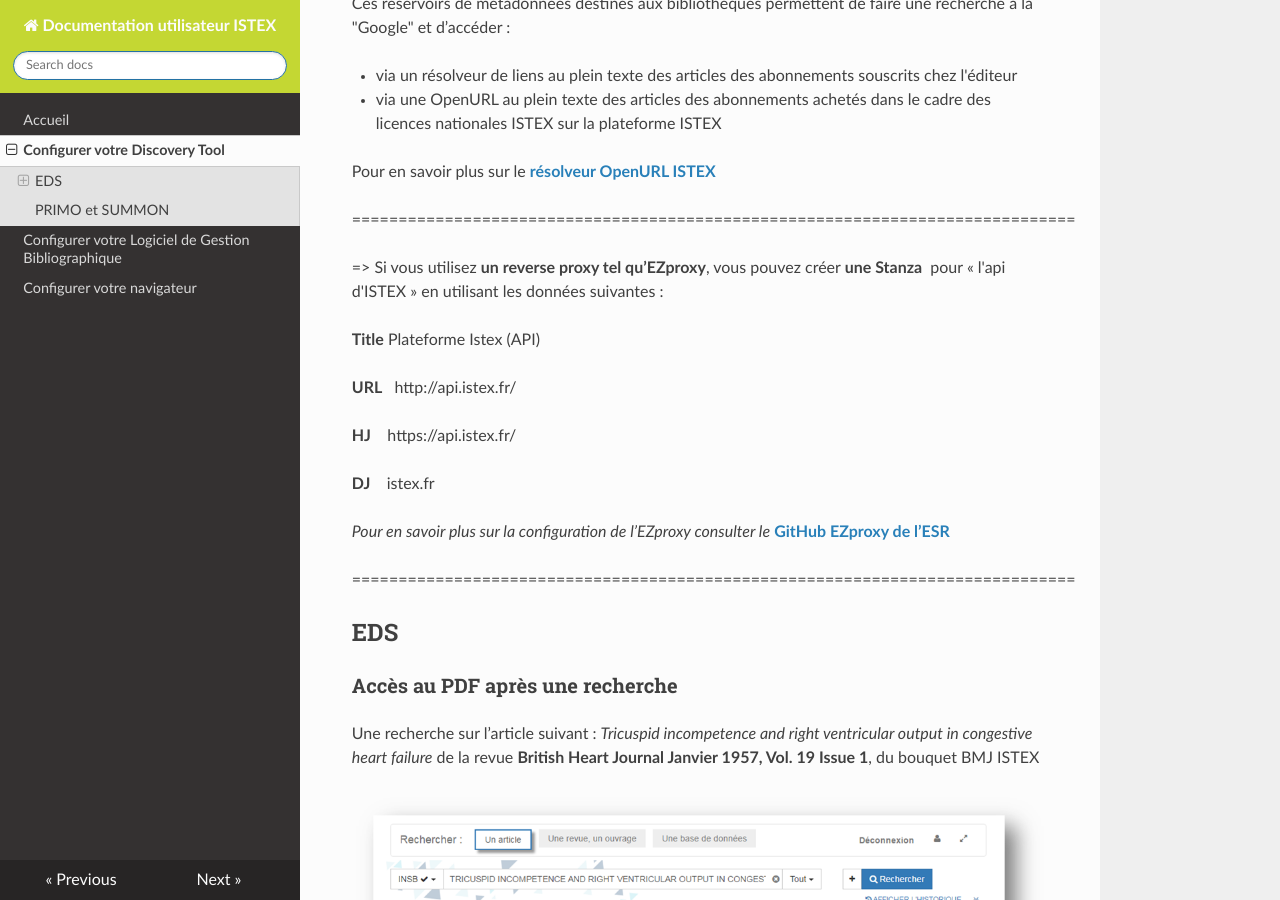
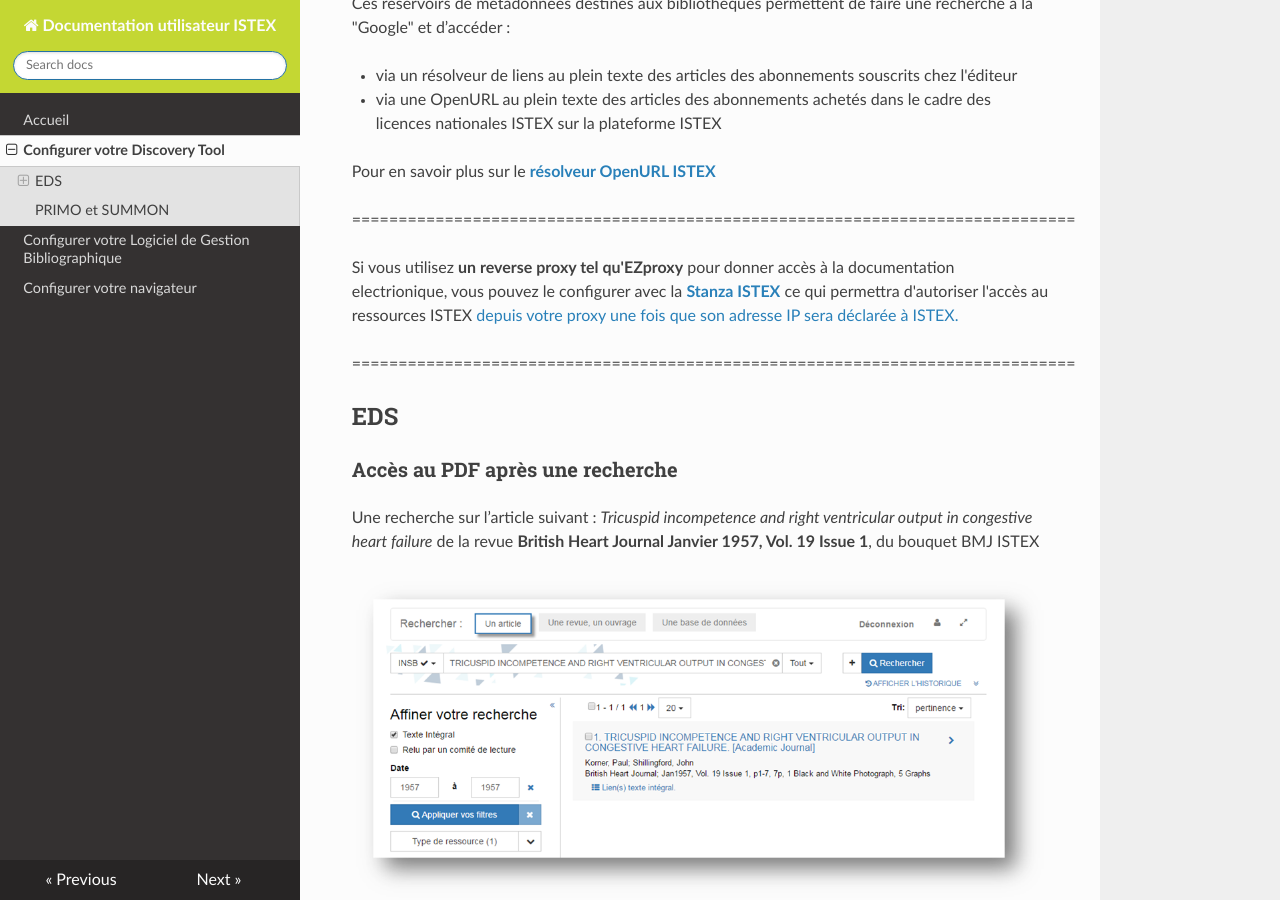
Before and after one commit to istex/istex-users-doc, an MkDocs documentation site: the page built from docs/discovery.md, in a window 1280 px wide and 900 px high, scrolled down 552 px. Built offline with MkDocs 1.6.1, drawn with Linux system fonts in a browser that asks for light colours; nearby versions of some CDN libraries; old or Windows-style settings are respelled for this version of MkDocs.

Commit message:
Update discovery.md

```diff
--- a/docs/discovery.md
+++ b/docs/discovery.md
@@ -26,18 +26,7 @@
 
 ==============================================================================
 
-=> Si vous utilisez **un reverse proxy tel qu’EZproxy**, vous pouvez créer **une Stanza**  pour « l'api d'ISTEX » en utilisant les données suivantes :
-
-**Title** Plateforme Istex (API)
-
-**URL**   http://api.istex.fr/
-
-**HJ**    https://api.istex.fr/
-
-**DJ**    istex.fr
-
-
-_Pour en savoir plus sur la configuration de l’EZproxy consulter le_ **[GitHub EZproxy de l’ESR](https://github.com/ezproxy-config/french/blob/master/Istex.txt)**
+Si vous utilisez **un reverse proxy tel qu'EZproxy** pour donner accès à la documentation electrionique, vous pouvez le configurer avec la [**Stanza ISTEX**](https://github.com/ezproxy-config/french/blob/master/Istex.txt) ce qui permettra d'autoriser l'accès au ressources ISTEX [depuis votre proxy une fois que son adresse IP sera déclarée à ISTEX.](https://acces.licencesnationales.fr/)
 
 ==============================================================================
 
```
